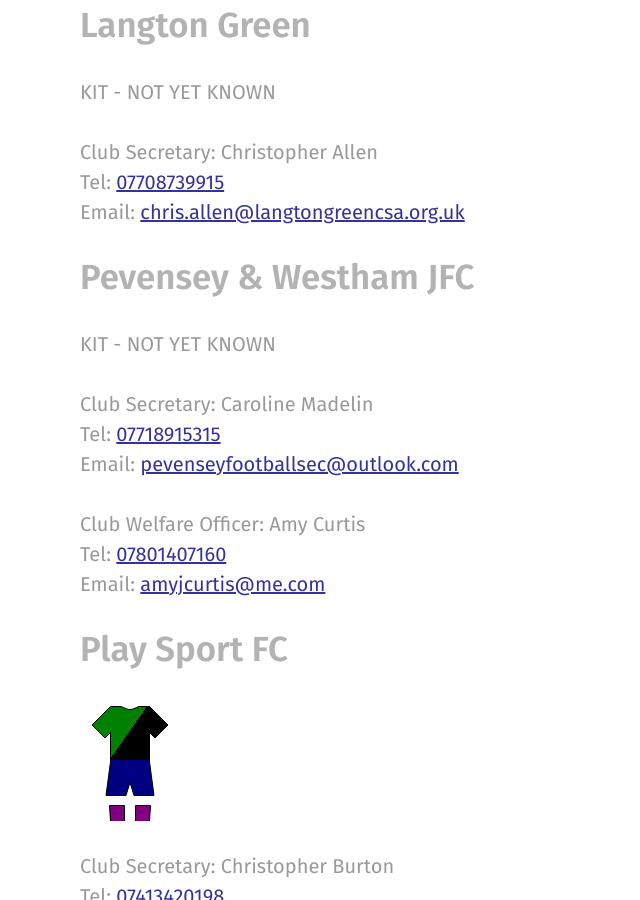
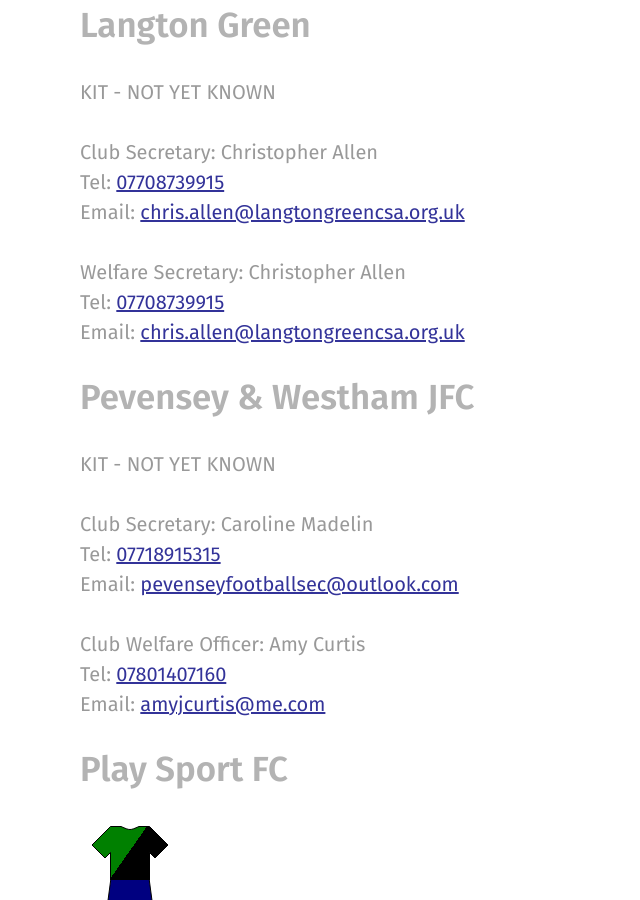
Before and after one commit to rotherleague/Rother, a Jekyll site: the page built from clubs.md, in a window 1280 px wide and 900 px high, scrolled down 10021 px. Shown: the whole window, without its empty margins (0-640 px from the left). Built offline with Jekyll 4.4.1, drawn with Linux system fonts in a browser that asks for light colours; nearby versions of some CDN libraries.

Commit message:
Update langton_green.html

```diff
--- a/_includes/clubs/langton_green.html
+++ b/_includes/clubs/langton_green.html
@@ -3,8 +3,15 @@
 
 <p>KIT - NOT YET KNOWN
 
- </p><p>
+ </p>
+<p>
 	Club Secretary: Christopher Allen<br>
 	Tel: <a href="tel:07708739915">07708739915</a><br>
 	Email: <a href="mailto:chris.allen@langtongreencsa.org.uk">chris.allen@langtongreencsa.org.uk</a>
 </p>
+
+<p>
+	Welfare Secretary: Christopher Allen<br>
+	Tel: <a href="tel:07708739915">07708739915</a><br>
+	Email: <a href="mailto:chris.allen@langtongreencsa.org.uk">chris.allen@langtongreencsa.org.uk</a>
+</p>
```
